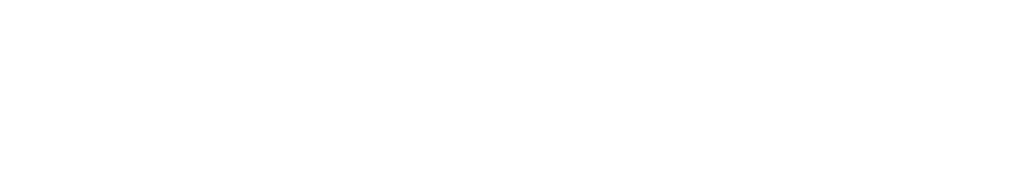
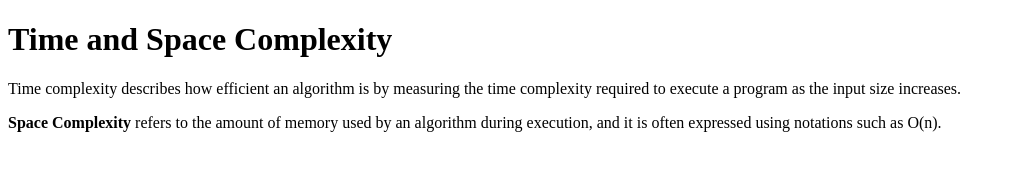
Before and after one commit to acciojob/time-and-space-complexity-kranthikumar728, a website: page main.html in a window 1280 px wide. Shown: the whole page, without its empty margins (0-1015 px from the left). Drawn offline with Linux system fonts and the light colour scheme.

Commit message:
created a submission

```diff
--- a/main.html
+++ b/main.html
@@ -1,16 +1,23 @@
 <!DOCTYPE html>
-
 <html>
 
 <head>
-	<link rel="stylesheet" href="styles.css">
+    <link rel="stylesheet" href="styles.css">
 </head>
 
 <body>
-	<!-- the entire body must be written by student -->
-    <script type="text/javascript" src="./script.js">
-</script>
 
+    <h1>Time and Space Complexity</h1>
+
+    <p>
+        Time complexity describes how efficient an algorithm is by measuring the time complexity required to execute a program as the input size increases.
+    </p>
+
+    <p>
+        <b>Space Complexity</b> refers to the amount of memory used by an algorithm during execution, and it is often expressed using notations such as O(n).
+    </p>
+
+    <script type="text/javascript" src="./script.js"></script>
 </body>
 
 </html>
```
